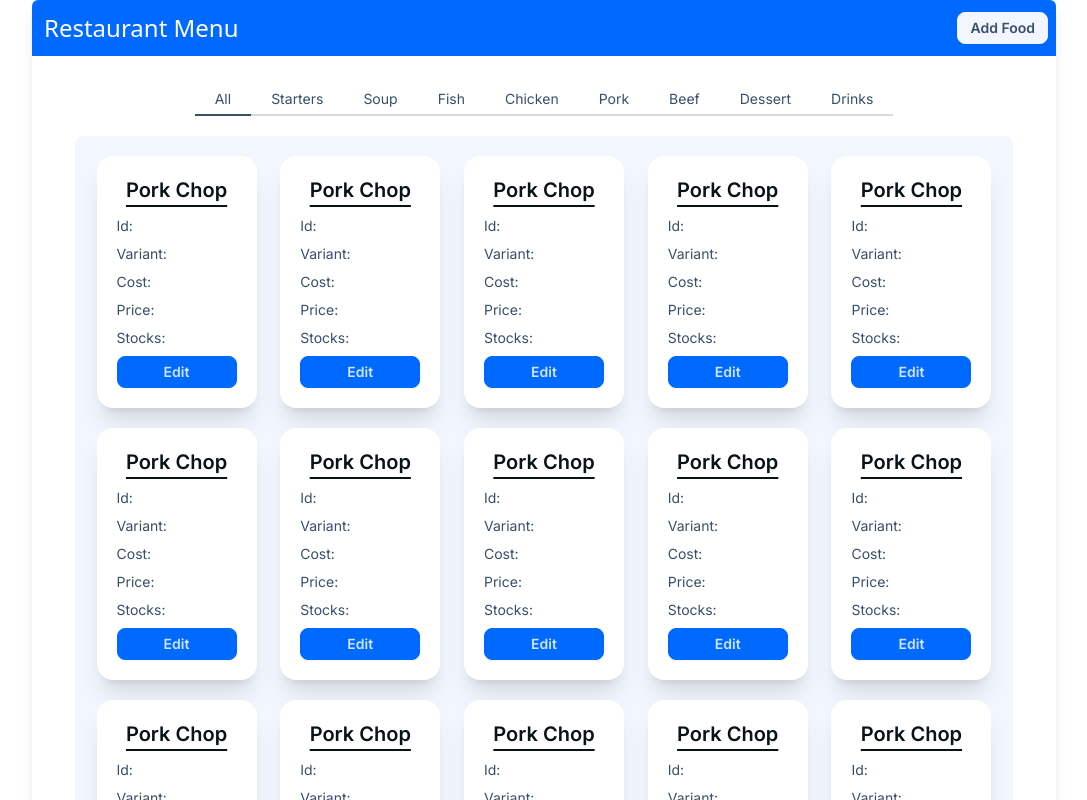
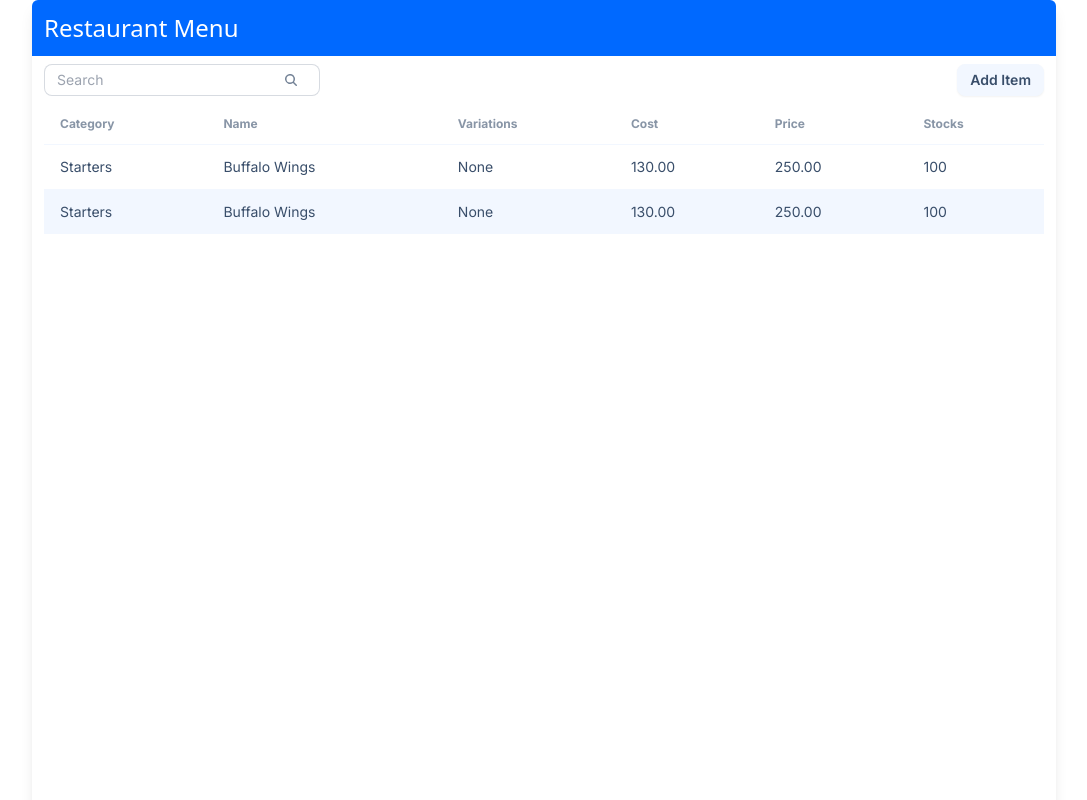
Before and after one commit to ccfalcazar/restaurantapp, a Next.js app: page / in a window 1280 px wide. Shown: the top 800 px of the page, without its empty margins (96-1183 px from the left). Built offline with nearby package versions, Linux system fonts and the light colour scheme.

Commit message:
UpdateTable

```diff
--- a/app/components/CardItem.tsx
+++ b/app/components/CardItem.tsx
@@ -2,7 +2,7 @@ import React from 'react'
 
 const CardItem = () => {
   return (
-    <div className='card card-compact bg-base-100 shadow-xl w-40 p-1'>
+    <div className='card card-compact bg-base-100 shadow-xl flex p-1'>
         <div className='card-body'>
             <h2 className='card-title text-info-content mx-auto underline underline-offset-8'>Pork Chop</h2>
             <div>Id:</div>
--- /dev/null
+++ b/app/components/ContentTable.tsx
@@ -0,0 +1,76 @@
+import React from 'react'
+
+const ContentTable = () => {
+  return (
+    <div className='overflow-x-auto mx-3'>
+        <table className='table table-zebra'>
+            <thead>
+            <tr>
+                <th>
+                    Category
+                </th>
+                <th>
+                    Name
+                </th>
+                <th>
+                    Variations
+                </th>
+                <th>
+                    Cost
+                </th>
+                <th>
+                    Price
+                </th>
+                <th>
+                    Stocks
+                </th>
+            </tr>
+            </thead>
+            <tbody>
+            <tr>
+                <td>
+                    Starters
+                </td>
+                <td>
+                    Buffalo Wings
+                </td>
+                <td>
+                    None
+                </td>
+                <td>
+                    130.00
+                </td>
+                <td>
+                    250.00
+                </td>
+                <td>
+                    100
+                </td>
+            </tr>
+            <tr>
+                <td>
+                    Starters
+                </td>
+                <td>
+                    Buffalo Wings
+                </td>
+                <td>
+                    None
+                </td>
+                <td>
+                    130.00
+                </td>
+                <td>
+                    250.00
+                </td>
+                <td>
+                    100
+                </td>
+            </tr>
+            </tbody>
+        </table>
+    </div>
+  )
+}
+
+export default ContentTable
--- /dev/null
+++ b/app/components/Controls.tsx
@@ -0,0 +1,23 @@
+'use client';
+
+import React from 'react'
+
+const Controls = () => {
+  return (
+    <div className='py-2 px-3 flex'>
+      <div className='w-fit'>
+        <label className="input input-sm input-bordered flex items-center gap-2">
+          <input type="text" className="grow" placeholder="Search" />
+          <button className='btn-xs' onClick={()=>alert('I am Clicked')} >
+            <svg xmlns="http://www.w3.org/2000/svg" viewBox="0 0 16 16" fill="currentColor" className="w-4 h-4 opacity-70"><path fillRule="evenodd" d="M9.965 11.026a5 5 0 1 1 1.06-1.06l2.755 2.754a.75.75 0 1 1-1.06 1.06l-2.755-2.754ZM10.5 7a3.5 3.5 0 1 1-7 0 3.5 3.5 0 0 1 7 0Z" clipRule="evenodd"/></svg>
+          </button>
+        </label>
+      </div>
+      <div className='ms-auto'>
+        <button className='btn btn-sm'>Add Item</button>
+      </div>
+    </div>
+  )
+}
+
+export default Controls
--- a/app/components/Header.tsx
+++ b/app/components/Header.tsx
@@ -6,9 +6,6 @@ const Header = () => {
     <div className="mt-auto">
       <h1 className="text-2xl font-sans text-base-100 p-3 ">Restaurant Menu</h1>
     </div>
-    <div className="ms-auto mt-auto mb-auto p-2">
-      <button className="btn md:btn-sm">Add Food</button>
-    </div>
   </div>
   )
 }
--- /dev/null
+++ b/app/firebase-config.js
@@ -0,0 +1,26 @@
+// Import the functions you need from the SDKs you need
+import { initializeApp } from "firebase/app";
+import { getAnalytics } from "firebase/analytics";
+import { getDatabase } from "firebase/database";
+// TODO: Add SDKs for Firebase products that you want to use
+// https://firebase.google.com/docs/web/setup#available-libraries
+
+// Your web app's Firebase configuration
+// For Firebase JS SDK v7.20.0 and later, measurementId is optional
+const firebaseConfig = {
+  apiKey: "AIzaSyABHsvdcECxtu0-pMtFExciZNOJ3iJpEsw",
+  authDomain: "dbrestaurantmenu.firebaseapp.com",
+  databaseURL: "https://dbrestaurantmenu-default-rtdb.asia-southeast1.firebasedatabase.app",
+  projectId: "dbrestaurantmenu",
+  storageBucket: "dbrestaurantmenu.appspot.com",
+  messagingSenderId: "906016981264",
+  appId: "1:906016981264:web:9a422ce66f59f48ebae595",
+  measurementId: "G-46L084V0R1"
+};
+
+// Initialize Firebase
+const app = initializeApp(firebaseConfig);
+const analytics = getAnalytics(app);
+const database = getDatabase(app);
+
+export {database};
--- a/app/page.tsx
+++ b/app/page.tsx
@@ -1,37 +1,17 @@
 import CardItem from "./components/CardItem";
 import Category from "./components/Category";
+import ContentTable from "./components/ContentTable";
 import Header from "./components/Header";
+import Controls from "./components/Controls";
 
 export default function Home() {
   return (
-  <div className="container bg-base-100">
-    <div className="flex-1 md:mx-auto md:w-4/5 shadow-lg min-h-screen rounded-t-md">
-      <Header/>
+  <div className="bg-base-100">
+    <div className="mx-auto md:w-4/5 shadow-lg min-h-screen rounded-t-md">
+        <Header/>
       <div className="min-h-screen mb-5">
-        <Category/>
-        <div className="bg-base-200 w-11/12 rounded-lg mx-auto grid place-items-center grid-rows-3 grid-cols-5 gap-5 p-5">
-        <CardItem/>
-        <CardItem/>
-        <CardItem/>
-        <CardItem/>
-        <CardItem/>
-        <CardItem/>
-        <CardItem/>
-        <CardItem/>
-        <CardItem/>
-        <CardItem/>
-        <CardItem/>
-        <CardItem/>
-        <CardItem/>
-        <CardItem/>
-        <CardItem/>
-        <CardItem/>
-        <CardItem/>
-        <CardItem/>
-        <CardItem/>
-        <CardItem/>
-
-        </div>
+        <Controls />
+        <ContentTable />
       </div>
       <div className="bg-primary text-base-100 p-2 md:rounded-b-md">
             <p>Created by: Christian Carlo Alcazar</p>
--- a/package.json
+++ b/package.json
@@ -10,6 +10,7 @@
   },
   "dependencies": {
     "daisyui": "^4.12.2",
+    "firebase": "^10.12.2",
     "next": "14.2.3",
     "node": "^20.14.0",
     "react": "^18",
```
Also changed, not shown: 1 other file (tests, documents, lock files or other folders).
